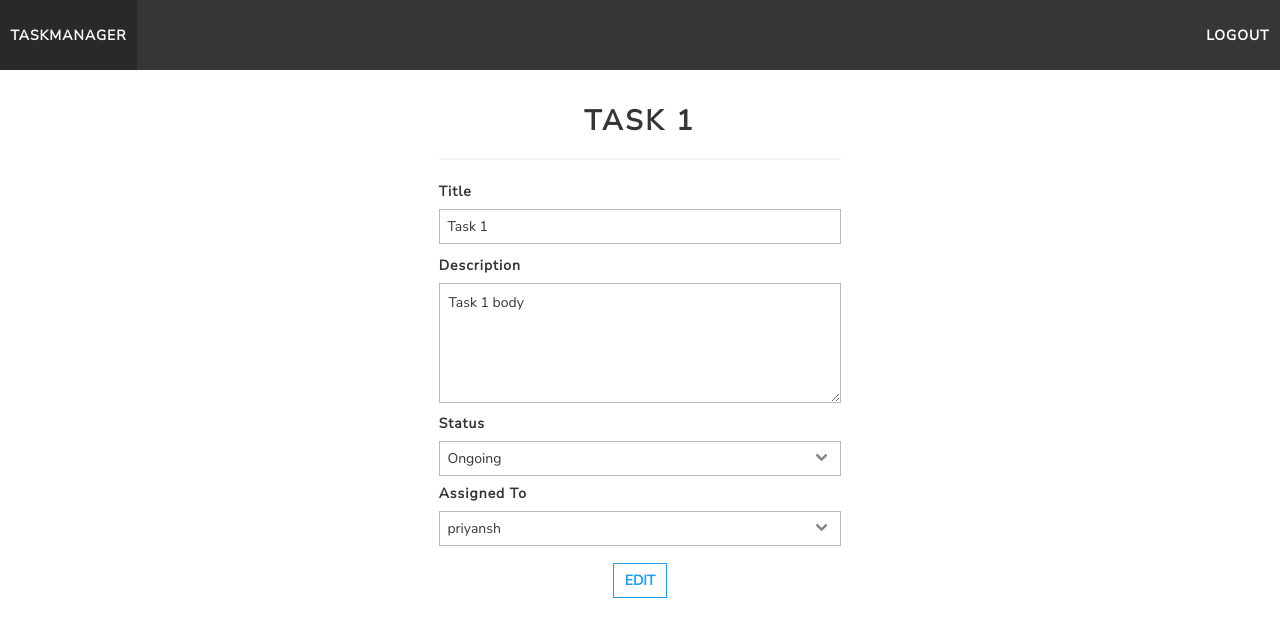
After one commit to dshubhadeep/Task-Manager, a Django app: page /tasks/4/ in a window 1280 px wide. The commit adds this page. Shown: the top 637 px of the page. Run offline with Django 3.2, Linux system fonts and the light colour scheme; a user stored in the database is signed in; data comes from the database, SQL or seed files in the repository; both versions use the stored data as it was after the commit; some libraries are stand-ins or nearby versions.

Commit message:
Added edit page

```diff
--- a/taskmanager/accounts/templates/home.html
+++ b/taskmanager/accounts/templates/home.html
@@ -26,7 +26,9 @@
                         {% for task in tasks %}
                         <tr>
                             <td>{{forloop.counter}}</td>
-                            <td>{{task.title}}</td>
+                            <td>
+                                <a href="{% url 'tasks:detail' task.id %}" style="color:#363636;">{{task.title}}</a>
+                            </td>
                             <td>{{task.assigned_to}}</td>
                             <td>{{task.created_by}}</td>
                         </tr>
--- /dev/null
+++ b/taskmanager/tasks/templates/detail.html
@@ -0,0 +1,78 @@
+{% extends 'base_layout.html' %}
+
+{% block content %}
+
+{% include "navbar.html" %}
+
+    <div class="columns" style="margin-top:10px;padding : 15px;">
+        <div class="column"></div>
+        <div class="column">
+            <h1 class="title is-3 has-text-centered">{{task.title}}</h1>
+            <hr>
+            <form method="POST" action="{% url 'tasks:edit' %}">
+            {% csrf_token %}
+
+            <input type="hidden" value="{{task.id}}" name="task_id">
+
+            <!-- TASK TITLE-->
+            <div class="field" >
+                <label class="label">Title</label>
+                <div class="control">
+                    <input class="input" type="text" placeholder="Task title" name="title" value ="{{task.title}}" required>
+                </div>
+            </div>
+
+            <!-- DESCRIPTION -->
+            <div class="field">
+                <label class="label">Description</label>
+                <div class="control">
+                    <textarea class="textarea" placeholder="Task description" name="description">{{task.description}}</textarea>
+                </div>
+            </div>
+
+           <!-- STATUS -->
+            <div class="field">
+                <label for="" class="label">Status</label>
+                <div class="control">
+                    <div class="select is-fullwidth">
+                        <select name="status" required>
+                            {% for val,status in statuses %}
+                                <option
+                                {% if  val == task.status %}selected="selected"{% endif %}
+                                value="{{val}}">{{status}}</option>
+                            {% endfor %}
+                        </select>
+                    </div>
+                </div>
+            </div>
+
+            <!-- ASSIGNEE -->
+            <div class="field">
+                <label for="" class="label">Assigned To</label>
+                <div class="control">
+                    <div class="select is-fullwidth">
+                        <select name="assignee" required>
+                            {% for user in users %}
+                                <option
+                                {% if user == task.assigned_to %}selected="selected"{% endif %}
+                                value="{{ user.username }}"
+                                >
+                                    {{ user.username }}
+                                </option>
+                            {% endfor %}
+                        </select>
+                    </div>
+                </div>
+            </div>
+
+            <div style="text-align:center;margin-top:20px;">
+                <input class="button is-info is-outlined" type="submit" value="EDIT" >
+            </div>
+
+            </form>
+
+        </div>
+        <div class="column"></div>
+    </div>
+
+{% endblock %}
--- a/taskmanager/tasks/urls.py
+++ b/taskmanager/tasks/urls.py
@@ -2,8 +2,10 @@ from django.urls import path
 
 from . import views
 
-app_name="tasks"
+app_name = "tasks"
 
 urlpatterns = [
-    path('create/', views.create_task, name='create')
+    path('create/', views.create_task, name='create'),
+    path('<int:task_id>/', views.detail, name='detail'),
+    path('edit/', views.edit, name='edit')
 ]
--- a/taskmanager/tasks/views.py
+++ b/taskmanager/tasks/views.py
@@ -25,3 +25,40 @@ def create_task(request):
     users = User.objects.all()
 
     return render(request, 'create.html', {'users': users})
+
+# TODO Viewing permission
+@login_required(login_url='accounts:login')
+def detail(request, task_id):
+
+    task = Task.objects.get(pk=task_id)
+    users = User.objects.all()
+
+    statuses = [('P', 'Planned'), ('O', 'Ongoing'), ('D', 'Done')]
+
+    return render(request, "detail.html", {
+        "id": task_id, "task": task,
+        "users": users, "statuses": statuses
+    })
+
+
+@login_required(login_url='accounts:login')
+def edit(request):
+
+    if request.method == 'POST':
+        title = request.POST.get('title')
+        description = request.POST.get('description')
+        status = request.POST.get('status')
+        # TODO Add multiple assignees
+        assignee = request.POST.get('assignee')
+        assigned_to = User.objects.get(username=assignee)
+
+        task = Task.objects.get(pk=request.POST.get("task_id"))
+        task.title = title
+        task.description = description
+        task.assigned_to = assigned_to
+        task.status = status
+        task.save()
+
+        return redirect('accounts:home')
+
+    return redirect('accounts:home')
```
Also changed, not shown: taskmanager/db.sqlite3, taskmanager/tasks/admin.py (line endings or trailing spaces), 1 other file.
